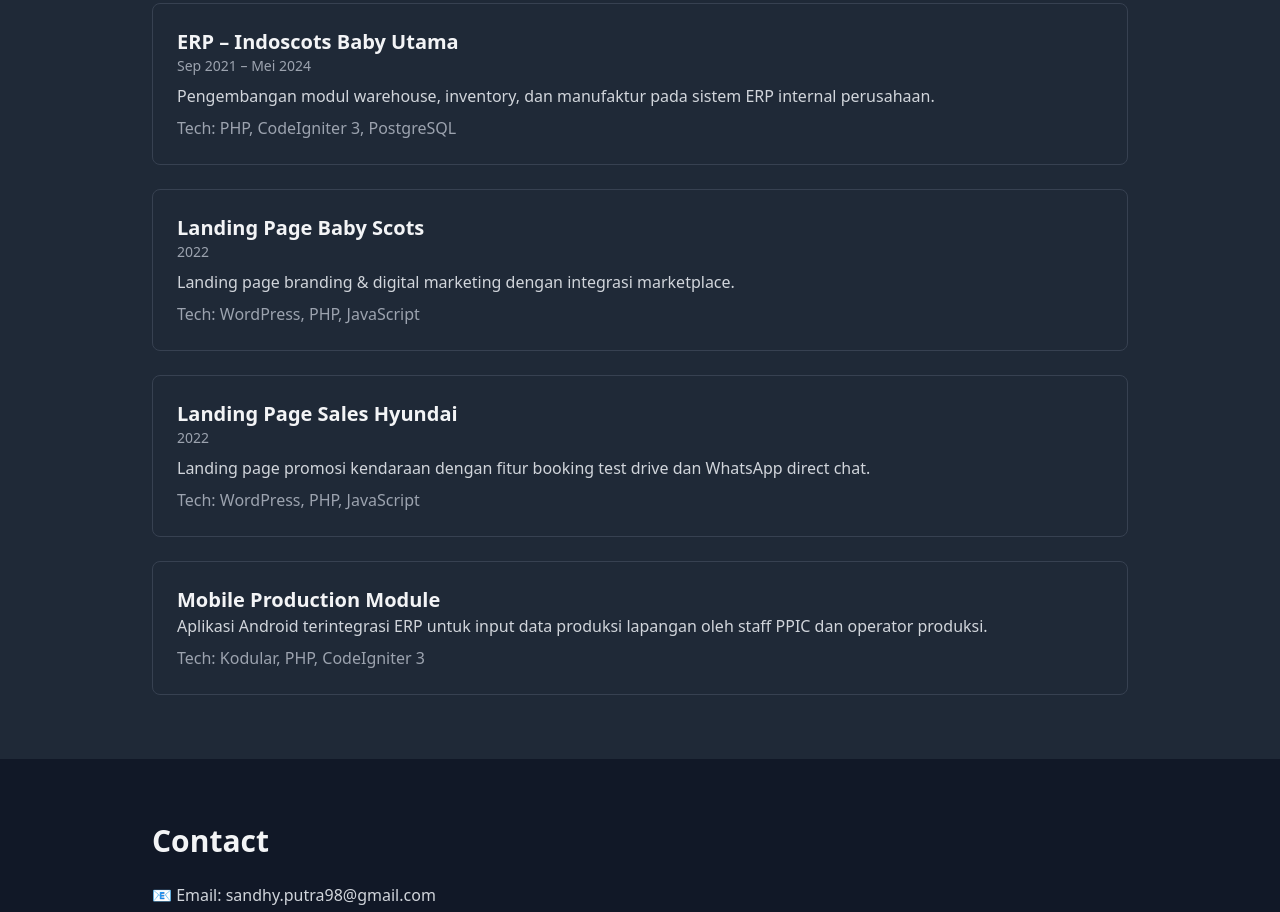
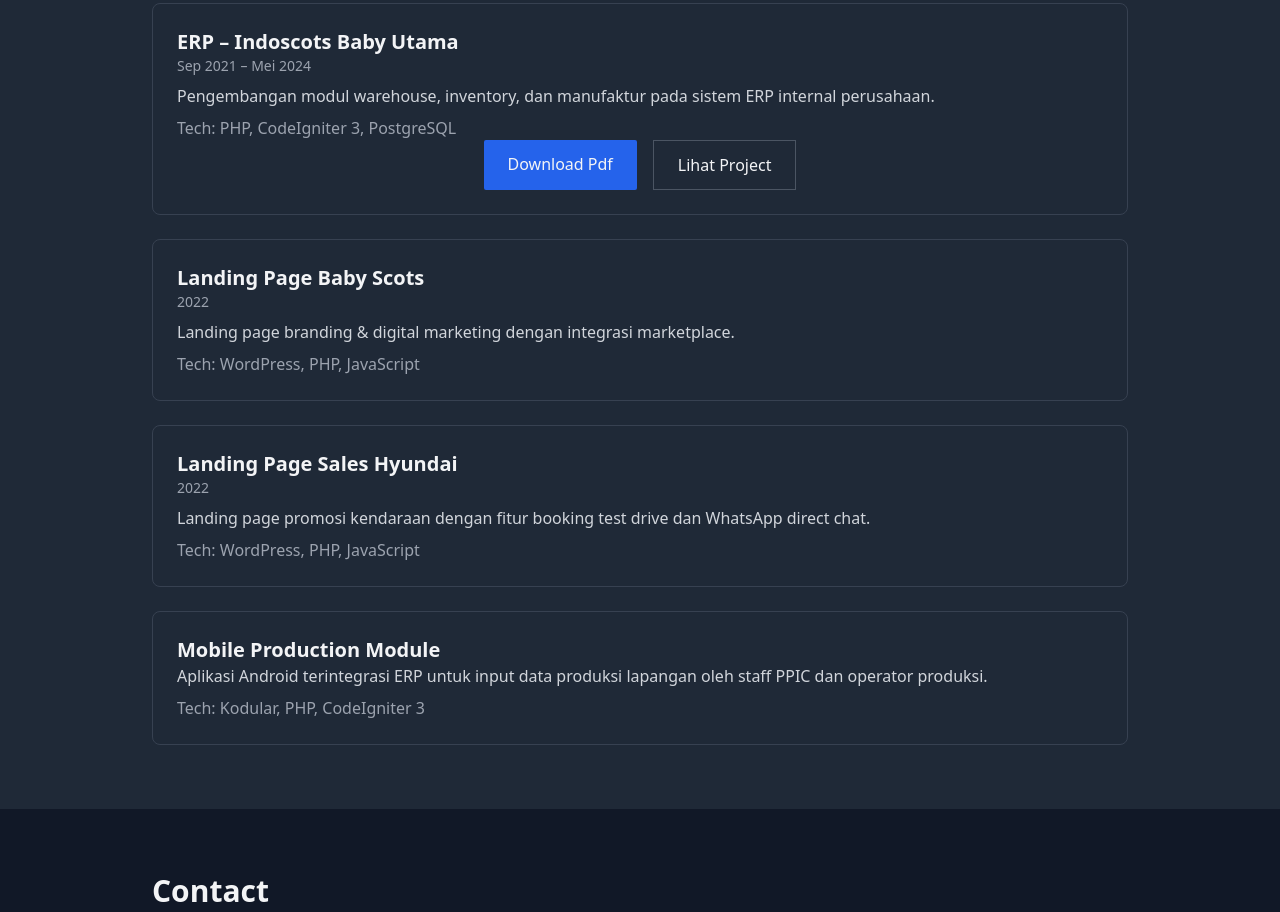
Before and after one commit to sandhy-putra/portofolio, a plain HTML site: page index.html in a window 1280 px wide. Shown: the part 2605-3517 px from the top of the page. Drawn offline with nearby package versions, Linux system fonts and the light colour scheme.

Commit message:
Update index.html with new content and structure

```diff
--- a/index.html
+++ b/index.html
@@ -166,6 +166,17 @@
           pada sistem ERP internal perusahaan.
         </p>
         <p class="text-gray-400 mt-2">Tech: PHP, CodeIgniter 3, PostgreSQL</p>
+        <div class="flex justify-center gap-4">
+            <a href="assets/indoscots-erp.pdf"
+               class="bg-blue-600 hover:bg-blue-700 px-6 py-3 rounded-sm font-small">
+              Download Pdf
+            </a>
+            <a href="#contact"
+               class="border border-gray-600 hover:bg-gray-800 px-6 py-3 rounded-small">
+              Lihat Project
+            </a>
+          </div>
+
       </div>
 
       <div class="border border-gray-700 rounded-lg p-6">
```
